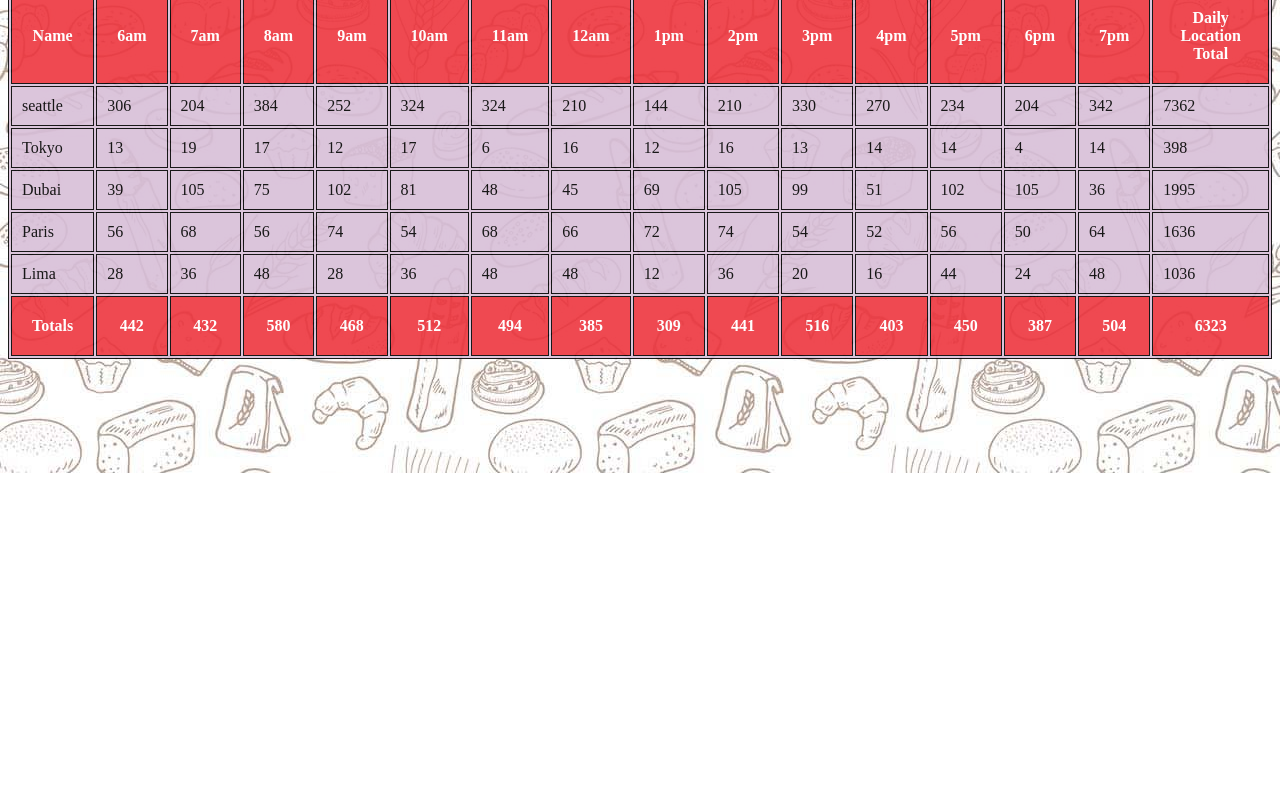
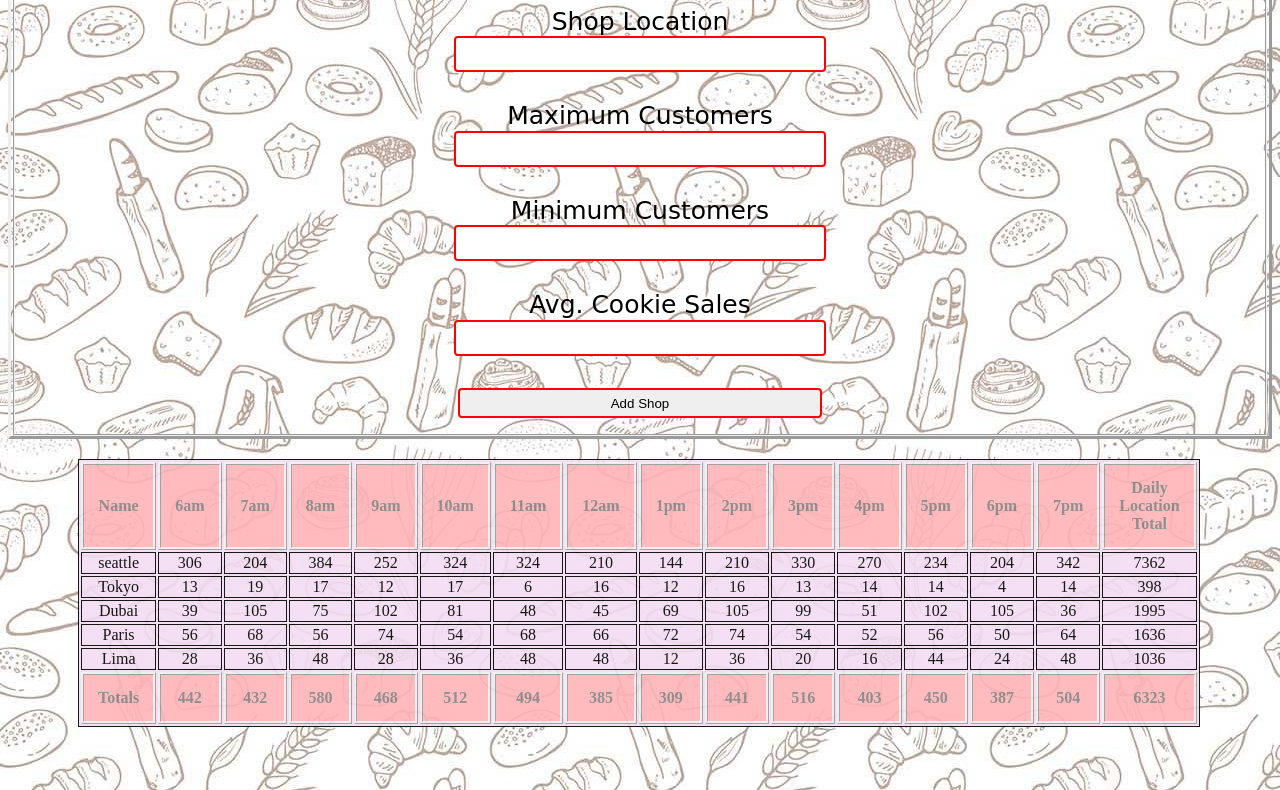
Before and after one commit to FatemaRamadan/cookie-stand, a plain HTML site: page sales.html in a window 1280 px wide. Shown: the part 327-1117 px from the top of the page. Before the commit the page ends 800 px from the top, so only its background shows below. Drawn offline with Linux system fonts and the light colour scheme.

Commit message:
the form

```diff
--- a/css/style.css
+++ b/css/style.css
@@ -1,33 +1,51 @@
+
+form{
+  font-family:cursive;
+  font-size: 25px;
+  text-align: center;
+  border-style: outset;
+
+}
+input{
+  width: 30%;
+  height: 30px;
+  border: 2px solid red;
+  border-radius: 4px;
+}
 
 table {
-  background-color:thistle;
+  margin-top: 20px;
+  margin-left:70px;
+  width: 10px;
+  background-color:rgb(243, 220, 243);
   opacity:90%;
-    border: solid black 1px;
-
+ border: solid black 1px;
+   text-align: center;
   }
   th {
-    padding: 20px;
-text-align: center;
-    background-color: rgb(238, 54, 63);
-    color:white;
+    padding: 14px;
+    text-align: center;
+    background-color: rgb(255, 180, 184);
+    color:rgb(133, 132, 132);
+    border:ridge;
+  }
+
+  td{
 
     border: solid black 1px;
   }
+  body header{
+    background-color:rgb(255, 167, 162);
 
-  td{
-    padding:10px;
-    border: solid black 1px;
-  }
-  body header{
-    background-color:rgb(244,67,54);
 }
 header a:hover {
     background-color:white;
     color: black;
  }
 body header a{
+  background-image: url('img/Background-Bakery-Wallpaper.jpg');
     text-align: left;
-    background-color:rgb(240, 89, 78);
+    background-color:rgb(248, 153, 147);
     display: inline-block;
     font-size: larger;
     font-family:sans-serif;
--- a/js/app.js
+++ b/js/app.js
@@ -359,7 +359,42 @@ let megatotal=0;
      footerRow.appendChild(finalth);
       finalth.textContent=megatotal;
 }
+let shopForm =document.getElementById('AddingShops');
 
+shopForm.addEventListener('submit', submitter);
+
+function submitter(event){
+event.preventDefault();
+console.log(event);
+
+let name= event.target.ShopLocation.value;
+console.log(name);
+
+let maxCu= event.target.MaximumCustomers.value;
+console.log(maxCu);
+
+let minCu= event.target.MinimumCustomers.value;
+console.log(minCu);
+
+let avgCo = event.target.AvgCookieSales.value;
+console.log(avgCo);
+
+let addNewShop= new Shops(name,maxCu, minCu, avgCo);
+ addNewShop.customersEachHour1();
+ addNewShop.avgCookiSale1();
+ addNewShop.render();
+
+ let container =document.getElementById(parent);
+
+ container.textContent='';
+
+for (let i = 0; i < shop.length; i++) {
+   shop[i].customersEachHour1();
+   shop[i].avgCookiSale1();
+   shop[i].render();
+}
+
+}
 makeHeader();
 for (let i = 0; i < shop.length; i++) {
     shop[i].customersEachHour1();
--- a/sales.html
+++ b/sales.html
@@ -11,12 +11,39 @@
 </head>
 
 <body style="background-image:url('img/Background-Bakery-Wallpaper.jpg');">
- <h2 style="text-align: center;font-family:'Cookie', cursive;font-size: 70px;">
+    <a href="Index.html" style="padding: 30px;font-size: 30px;padding-bottom: 30px;">Home Page</a>
+    <h2 style="text-align: center;font-family:'Cookie', cursive;font-size: 70px;">
 Pat's Cookies Shop
  </h2>
  <h3 style="text-align: center;font-family:'Cookie';font-size: 40px;">Sales Chart</h3>
- <a href="Index.html" style="padding: 30px;font-size: 30px;padding-bottom: 30px;">Home Page</a>
+
 </header>
+
+<form action="" id="AddingShops" name="Add a Shop" >
+    <fieldset>
+        <label for="ShopLocation">Shop Location</label><br>
+
+ <input type="text" id = "ShopLocation">
+ <br>
+ <br>
+ <label for="MaximumCustomers">Maximum Customers</label><br>
+
+ <input type="text" id = "MaximumCustomers">
+ <br>
+ <br>
+ <label for="MinimumCustomers">Minimum Customers</label><br>
+ <input type="text" id = "MinimumCustomers">
+ <br>
+ <br>
+ <label for="AvgCookieSales">Avg. Cookie Sales</label><br>
+ <input type="text" id = "AvgCookieSales" required>
+ <br>
+ <br>
+
+<input type="submit" value="Add Shop" >
+    </fieldset>
+</form>
+
    <div id ="Parent"></div>
 
 </body>
```
